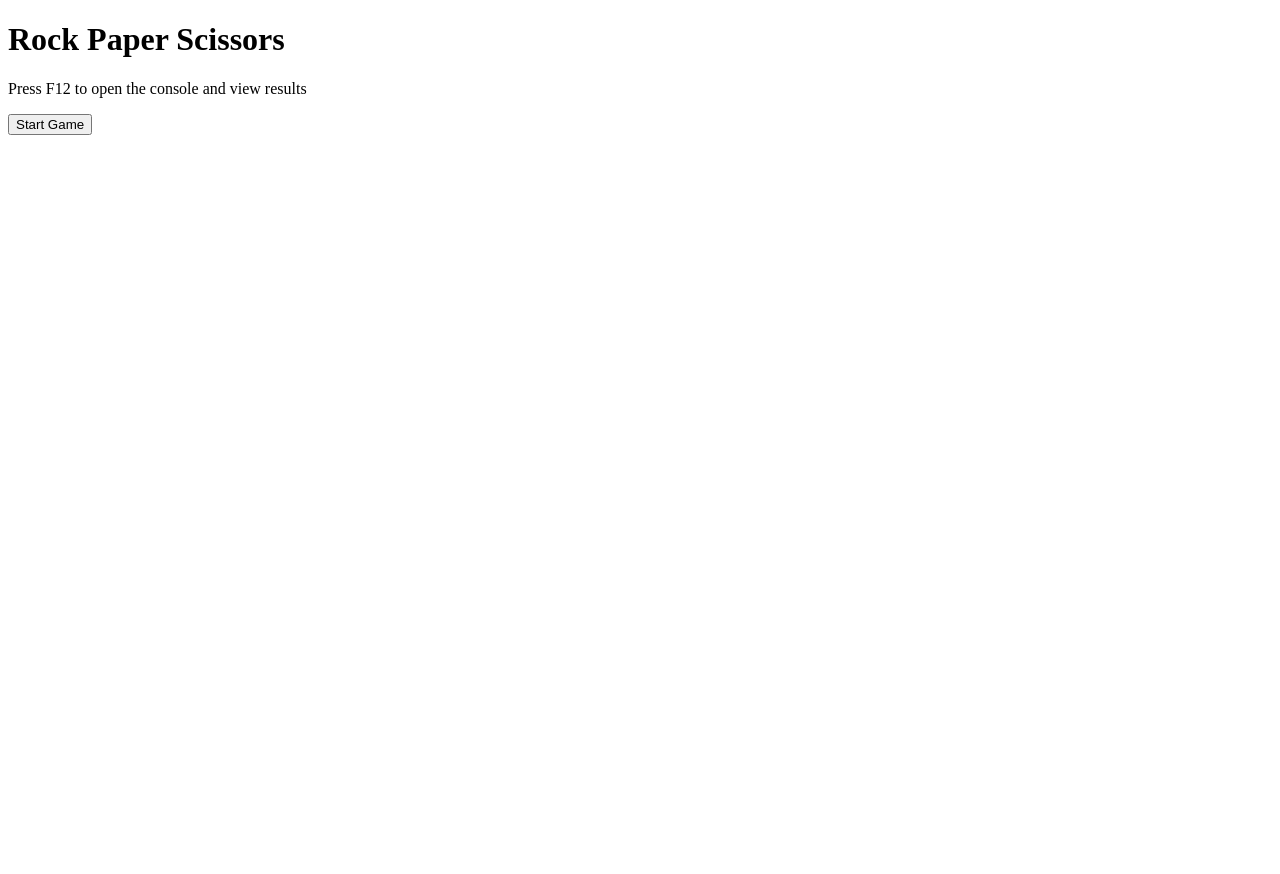
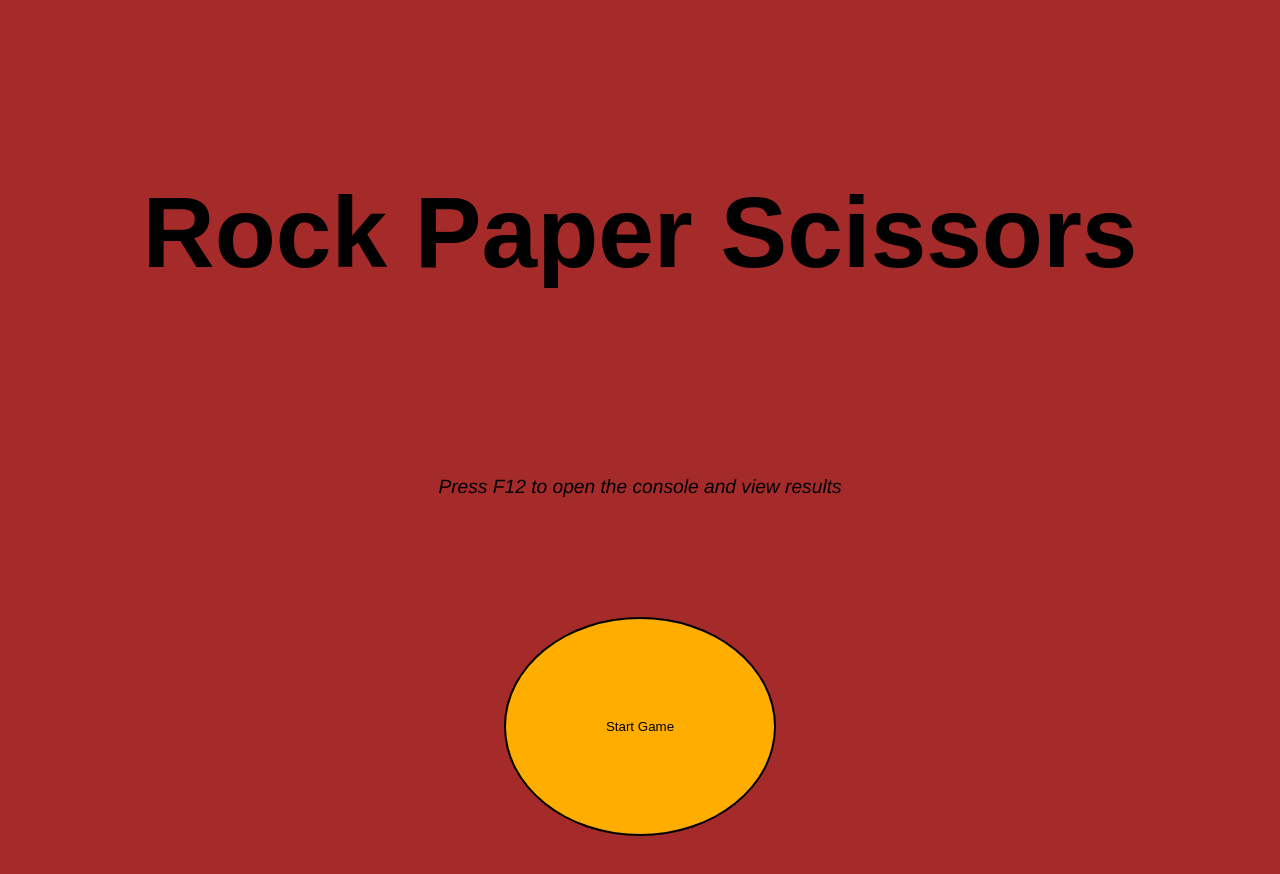
Before and after one commit to angelplusultra/rockpaperscissors, a plain HTML site: page index.html in a window 1280 px wide. Before the commit the page ends 800 px from the top, so only its background shows below. Drawn offline with Linux system fonts and the light colour scheme.

Commit message:
Basic CSS Setup

```diff
--- a/css/style.css
+++ b/css/style.css
@@ -0,0 +1,33 @@
+.flex-container {
+
+    display: flex;
+    background-color: brown;
+
+    align-items: center;
+
+    padding: 100px;
+    flex-direction: column;
+    gap: 100px;
+}
+body {
+
+    background-color: brown;
+}
+
+h1 {
+
+    font-size: 100px;
+    font-family: fantasy;
+}
+p {
+
+    font-size: larger;
+    font-family: 'Franklin Gothic Medium', 'Arial Narrow', Arial, sans-serif;
+    font-style: italic;
+}
+button {
+    padding: 100px;
+    border-style: solid;
+    border-radius:50%;
+    background-color: rgb(255, 174, 0);
+}
```
Also changed, not shown: index.html (+3 -1 lines).
